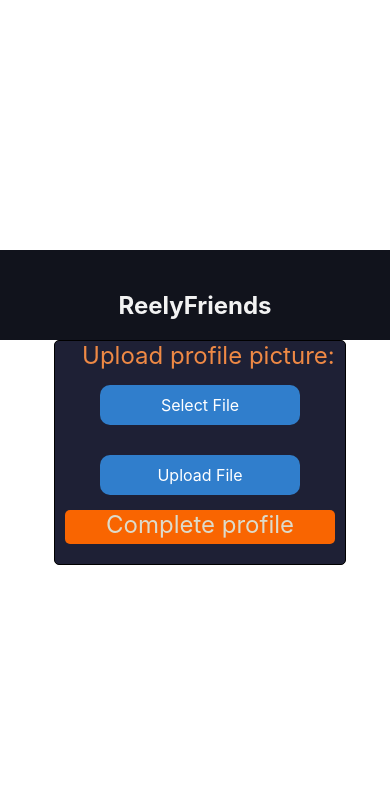
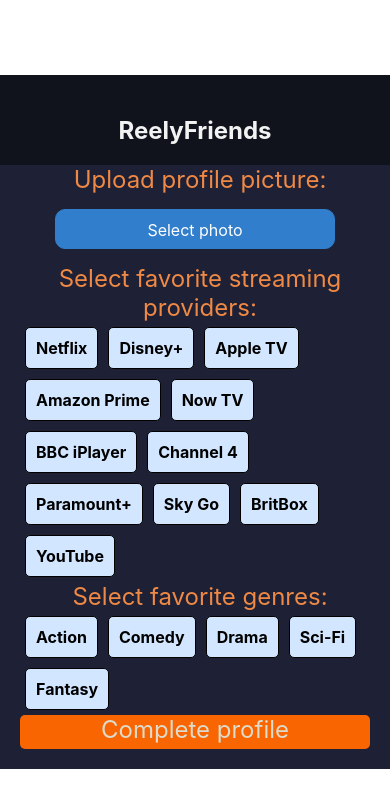
Before and after one commit to NC-Team-Uno/reelybuds, a React Native app in the folder ReelyFriends/: screen / in a window 390 px wide. Shown: the top 808 px of the page. Built offline with nearby package versions, Linux system fonts and the light colour scheme.

Commit message:
styling modified for user screens

```diff
--- a/ReelyFriends/src/screens/CreateProfile.js
+++ b/ReelyFriends/src/screens/CreateProfile.js
@@ -1,5 +1,5 @@
 import React, {useState} from 'react';
-import { StyleSheet, SafeAreaView, Text, View, TextInput, Pressable, Dimensions, Alert, PermissionsAndroid, TouchableOpacity} from 'react-native';
+import { StyleSheet, SafeAreaView, Text, View, Pressable, Dimensions, Alert, PermissionsAndroid, TouchableOpacity} from 'react-native';
 import * as DocumentPicker from 'expo-document-picker';
 
 function CreateProfile() {
@@ -8,20 +8,52 @@
   const [avatar, setAvatar] = useState('');
   const [isSubmitting, setIsSubmitting] = useState(false);
 
-  if (timesPressed > 1) {
-    textLog = timesPressed + 'x onPress';
-  } else if (timesPressed > 0) {
-    textLog = 'onPress';
+  const providerData = [
+    "Netflix" ,
+    "Disney+" ,
+    "Apple TV" ,
+    "Amazon Prime" ,
+    "Now TV" ,
+    "BBC iPlayer" ,
+    "Channel 4" ,
+    "Paramount+" ,
+    "Sky Go" ,
+    "BritBox" ,
+    "YouTube"
+];
+
+  const genres = ['Action', 'Comedy', 'Drama', 'Sci-Fi', 'Fantasy'];
+
+  const [selectedProviders, setSelectedProviders] = useState([]);
+  const [selectedGenres, setSelectedGenres] = useState([]);
+
+
+  const toggleProvider = (provider) => {
+    if (selectedProviders.includes(provider)) {
+      setSelectedProviders(selectedProviders.filter((item) => item !== provider));
+    } else {
+      setSelectedProviders([...selectedProviders, provider]);
     }
+  };
+
+  const toggleGenre = (genre) => {
+    if (selectedGenres.includes(genre)) {
+      setSelectedGenres(selectedGenres.filter((item) => item !== genre));
+    } else {
+      setSelectedGenres([...selectedGenres, genre]);
+    }
+  };
 
   const handleCreateAccount = () => {
     setIsSubmitting(true);
+    // post 'avatar', 'selectedProviders', and 'selectedGenres' in the user account (db)
+
+
     setTimeout(() => {
       setIsSubmitting(false);
-      }, 2000); // 2-second delay
+      // alert account created and navigate home
+    }, 2000);
   };
-
-  const [singleFile, setSingleFile] = useState(null);
 
   const checkPermissions = async () => {
     try {
@@ -45,8 +77,7 @@
           console.log('You can use the camera');
           return true;
         } else {
-            Alert.alert('Error', I18n.t('PERMISSION_ACCESS_FILE'));
-
+          Alert.alert('Error', 'Camera permission denied');
           console.log('Camera permission denied');
           return false;
         }
@@ -59,49 +90,7 @@
     }
   };
 
-    const uploadImage = async () => {
-      const BASE_URL = 'xxxx';
-
-      // Check if any file is selected or not
-      if (singleFile != null) {
-        // If file selected then create FormData
-        const data = new FormData();
-
-        data.append('file_attachment', {
-          uri: singleFile.uri,
-          name: singleFile.name,
-          type: singleFile.mimeType,
-        });
-
-        // return
-        try {
-          let res = await fetch(BASE_URL + 'tutorial/upload.php', {
-            method: 'post',
-            body: data,
-            headers: {
-              Accept: 'application/json',
-              'Content-Type': 'multipart/form-data',
-            },
-            timeout: 5000,
-          });
-
-          let result = await res.json();
-          console.log('result', result);
-          if (result.status == 1) {
-            Alert.alert('Info', result.msg);
-          }
-        } catch (error) {
-          // Error retrieving data
-          // Alert.alert('Error', error.message);
-          console.log('error upload', error);
-        }
-      } else {
-        // If no file selected the show alert
-        Alert.alert('Please Select File first');
-      }
-    };
-
-    async function selectFile() {
+  const selectFile = async () => {
     try {
       const result = await checkPermissions();
 
@@ -112,32 +101,30 @@
         });
 
         if (result.type === 'success') {
-            // Printing the log realted to the file
-            console.log('res : ' + JSON.stringify(result));
-            // Setting the state to show single file attributes
-            setSingleFile(result);
+          setAvatar(result);
         }
       }
     } catch (err) {
-        setSingleFile(null);
+      setAvatar(null);
       console.warn(err);
       return false;
     }
-    }
+  };
+
 
   return (
-    <SafeAreaView >
+    <SafeAreaView>
       <View style={styles.container}>
-        <Text style={styles.username}> Upload profile picture:</Text>
-        {singleFile != null ? (
-        <Text style={styles.textStyle}>
-          File Name: {singleFile.name ? singleFile.name : ''}
+        <Text style={styles.textSelection}>Upload profile picture:</Text>
+        {avatar ? (
+          <Text style={styles.buttonTextStyle}>
+            File Name: {avatar.name ? avatar.name : ''}
             {'\n'}
-          Type: {singleFile.type ? singleFile.type : ''}
+            Type: {avatar.type ? avatar.type : ''}
             {'\n'}
-          File Size: {singleFile.size ? singleFile.size : ''}
+            File Size: {avatar.size ? avatar.size : ''}
             {'\n'}
-          URI: {singleFile.uri ? singleFile.uri : ''}
+            URI: {avatar.uri ? avatar.uri : ''}
             {'\n'}
           </Text>
         ) : null}
@@ -146,28 +133,67 @@
           style={styles.buttonStyle}
           activeOpacity={0.5}
           onPress={selectFile}>
-        <Text style={styles.buttonTextStyle}>Select File</Text>
+          <Text style={styles.buttonTextStyle}>Select photo</Text>
         </TouchableOpacity>
-      <TouchableOpacity
-        style={styles.buttonStyle}
-        activeOpacity={0.5}
-        onPress={uploadImage}>
-        <Text style={styles.buttonTextStyle}>Upload File</Text>
-      </TouchableOpacity>
+
+        <Text style={styles.textSelection}>Select favorite streaming providers:</Text>
+        <View style={styles.selectionContainer}>
+          {providerData.map((provider) => (
+            <Pressable
+              key={provider}
+              style={({ pressed }) => [
+                {
+                  backgroundColor: selectedProviders.includes(provider)
+                  ? '#f96501'
+                  : pressed
+                  ? '#f96501'
+                  : '#D2E6FF',
+                },
+                styles.selectionButton,
+              ]}
+              onPress={() => toggleProvider(provider)}>
+              <Text style={styles.selectionText}>{provider}</Text>
+            </Pressable>
+          ))}
+        </View>
+
+        <Text style={styles.textSelection}>Select favorite genres:</Text>
+        <View style={styles.selectionContainer}>
+          {genres.map((genre) => (
+            <Pressable
+              key={genre}
+              style={({ pressed }) => [
+                {
+                  backgroundColor: selectedGenres.includes(genre)
+                    ? '#f96501'
+                    : pressed
+                    ? '#f96501'
+                    : '#D2E6FF',
+                },
+                styles.selectionButton,
+              ]}
+              onPress={() => toggleGenre(genre)}>
+              <Text style={styles.selectionText}>{genre}</Text>
+            </Pressable>
+          ))}
+        </View>
+
         <Pressable
           onPress={() => {
-              setTimesPressed(current => current + 1)
+            setTimesPressed((current) => current + 1);
             handleCreateAccount();
           }}
-            disabled = {isSubmitting}
-            style={({pressed}) => [
+          disabled={isSubmitting}
+          style={({ pressed }) => [
             {
               backgroundColor: pressed ? '#D2E6FF' : '#f96501',
             },
             styles.wrapperCustom,
           ]}>
-            {({pressed}) => (
-              <Text style={styles.pressed}>{pressed ? 'Creating account ...' : 'Complete profile'}</Text>
+          {({ pressed }) => (
+            <Text style={styles.pressed}>
+              {pressed ? 'Creating account ...' : 'Complete profile'}
+            </Text>
           )}
         </Pressable>
       </View>
@@ -180,17 +206,12 @@
 const styles = StyleSheet.create({
 container: {
     flex: 1,
-    width: deviceWidth * 0.75,
+    width: deviceWidth,
     alignItems: 'top',
     backgroundColor: '#1e2035',
     justifyContent: 'center',
-    borderRadius: 5,
-    marginBottom: 30,
-    marginStart: 10,
-    borderColor: 'black',
-    borderWidth: 1,
-    paddingLeft: 10,
-    paddingRight: 10,
+    paddingLeft: 20,
+    paddingRight: 20,
 },
 input: {
     textAlign: 'center',
@@ -202,7 +223,7 @@
     paddingHorizontal: 10,
     marginBottom: 10,
 },
-username: {
+textSelection: {
     textAlign: 'center',
     marginStart: 10,
     alignContent: 'center',
@@ -238,7 +259,7 @@
 },
 buttonStyle: {
   backgroundColor: '#307ecc',
-  borderWidth: 0,
+  borderWidth: 1,
   color: '#FFFFFF',
   borderColor: '#307ecc',
   height: 40,
@@ -262,6 +283,22 @@
   marginRight: 35,
   textAlign: 'center',
 },
+selectionContainer: {
+  flexDirection: 'row',
+  flexWrap: 'wrap',
+  alignSelf:'auto',
+},
+selectionButton: {
+  padding: 10,
+  margin: 5,
+  borderRadius: 5,
+  borderWidth: 1,
+
+},
+selectionText: {
+  fontSize: 16,
+  fontWeight: 'bold',
+},
 });
 
 export default CreateProfile;
```
Also changed, not shown: ReelyFriends/src/screens/CreateAccount.js (+8 -9 lines), ReelyFriends/src/screens/LogIn.js (+12 -13 lines). Lines whose indentation alone changed are shown as unchanged.
